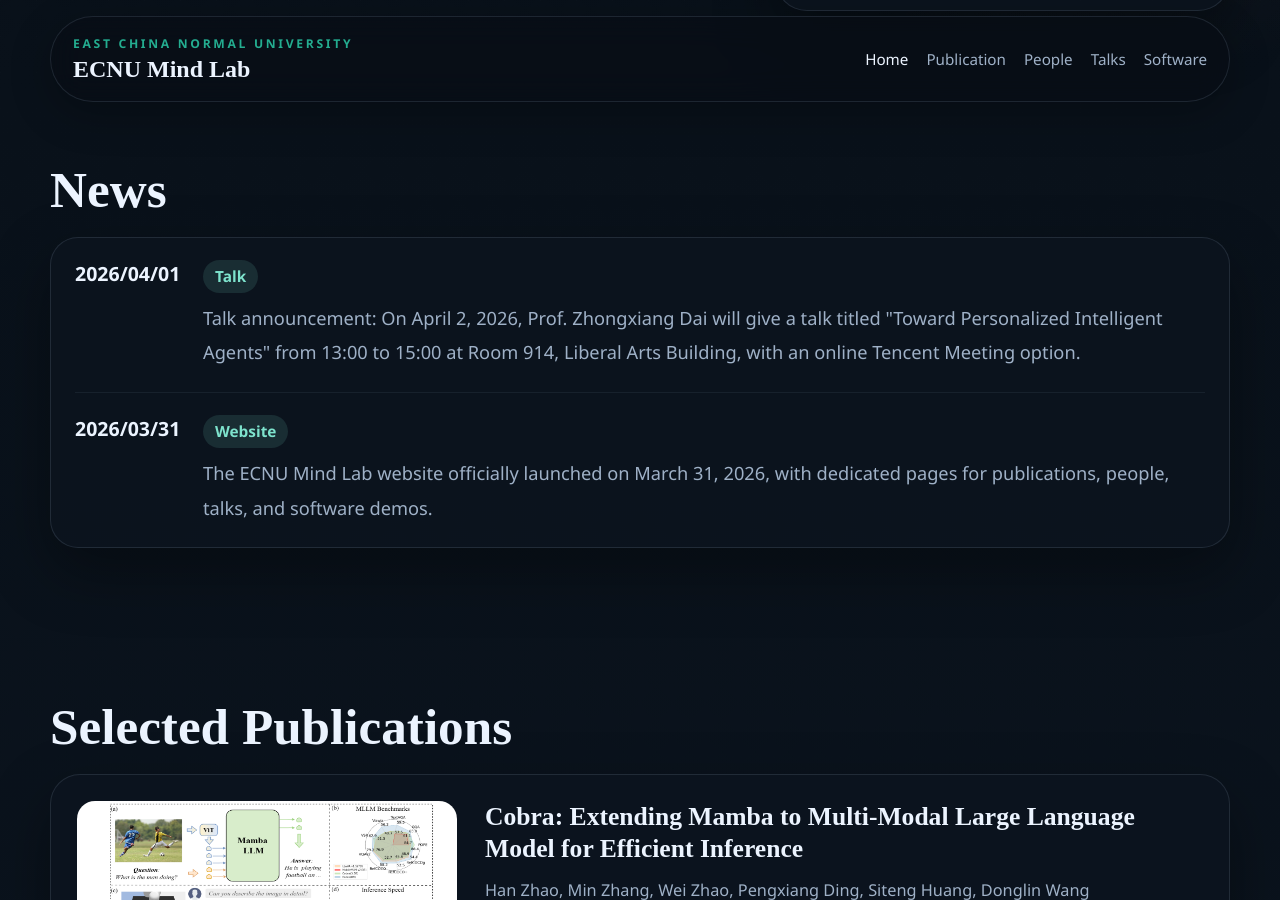
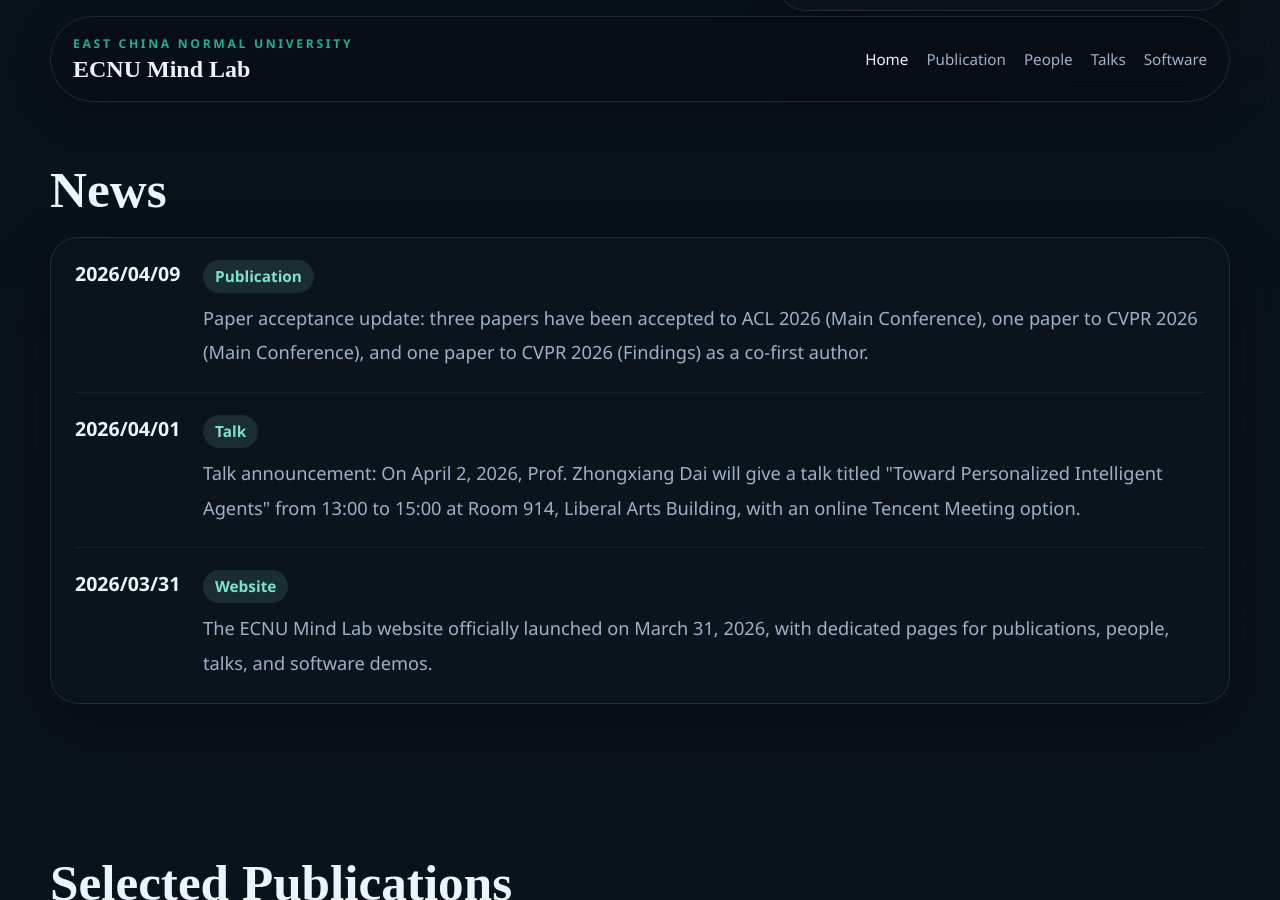
Before and after one commit to Mind-Lab-ECNU/mind-lab-ecnu.github.io, a Jekyll site: the page built from _pages/index.html, in a window 1280 px wide and 900 px high, scrolled down 1300 px. Built offline with Jekyll 4.4.1, drawn with Linux system fonts in a browser that asks for light colours.

Commit message:
Add ACL/CVPR 2026 acceptance news

```diff
--- a/_data/news.yml
+++ b/_data/news.yml
@@ -1,3 +1,7 @@
+- date: "2026/04/09"
+  tag: Publication
+  content: "Paper acceptance update: three papers have been accepted to ACL 2026 (Main Conference), one paper to CVPR 2026 (Main Conference), and one paper to CVPR 2026 (Findings) as a co-first author."
+
 - date: "2026/03/31"
   tag: Website
   content: "The ECNU Mind Lab website officially launched on March 31, 2026, with dedicated pages for publications, people, talks, and software demos."
```
